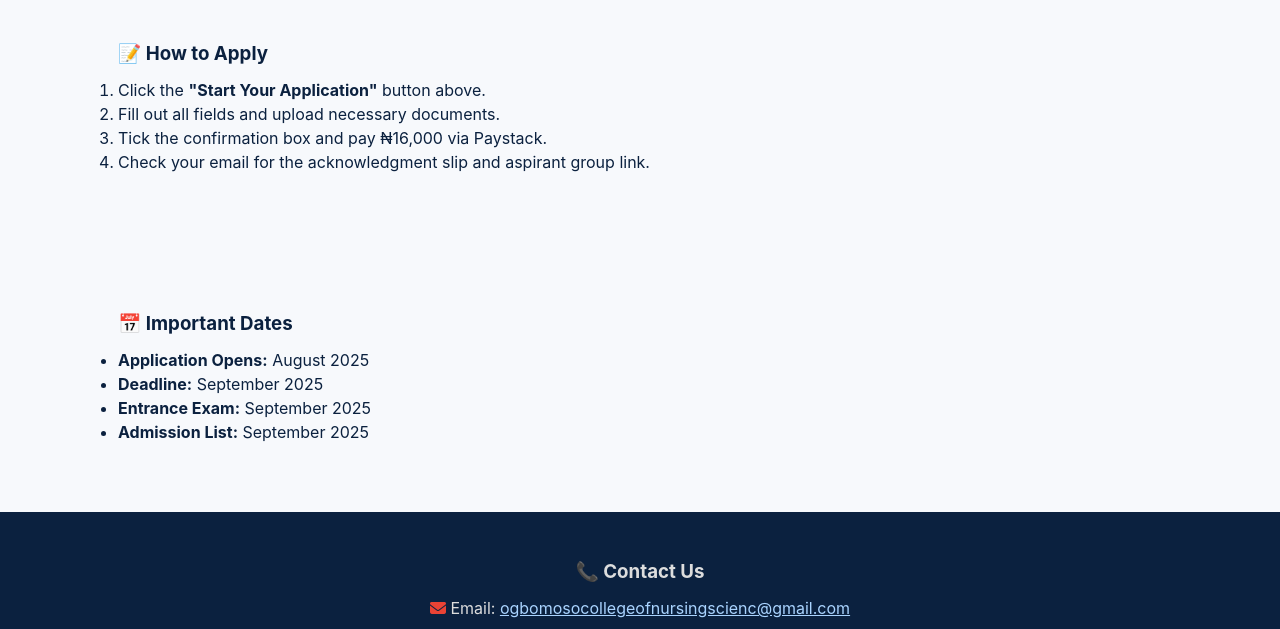
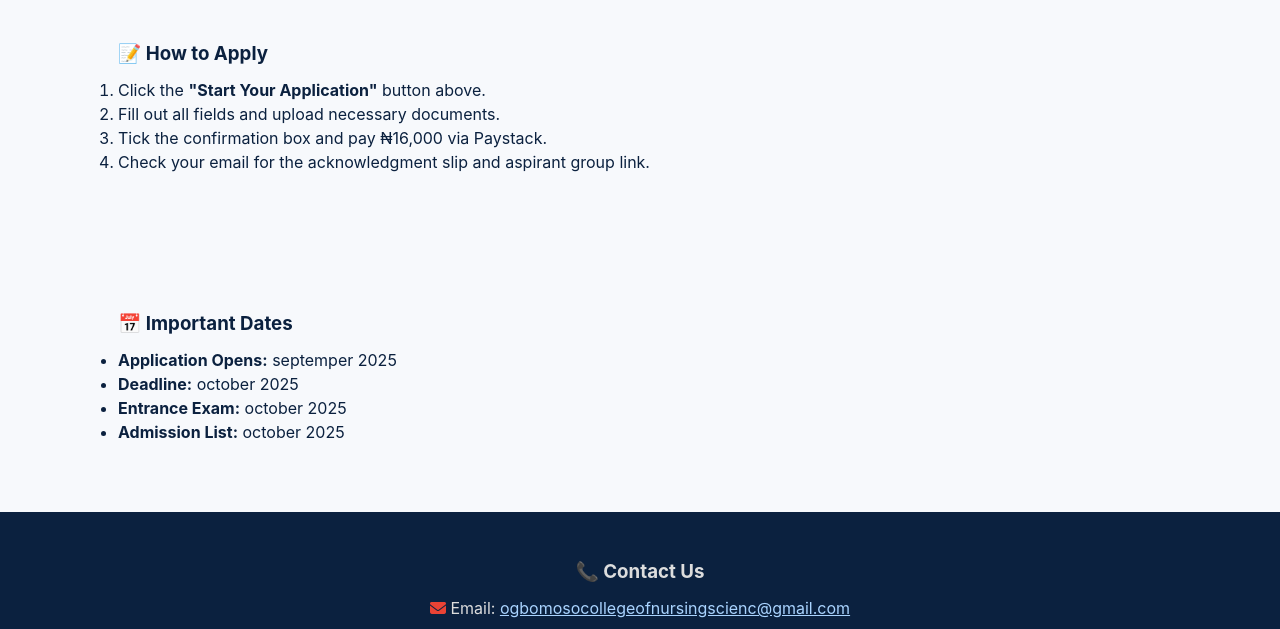
Before and after one commit to Giftfx-ship/ocns-admissions, a website: page index.html in a window 1280 px wide. Shown: the part 1686-2315 px from the top of the page. Drawn offline with Linux system fonts and the light colour scheme.

Commit message:
Update index.html

```diff
--- a/index.html
+++ b/index.html
@@ -246,10 +246,10 @@
     <div class="wrap">
       <h3 class="section-title">📅 Important Dates</h3>
       <ul>
-        <li><strong>Application Opens:</strong> August 2025</li>
-        <li><strong>Deadline:</strong> September 2025</li>
-        <li><strong>Entrance Exam:</strong> September 2025</li>
-        <li><strong>Admission List:</strong> September 2025</li>
+        <li><strong>Application Opens:</strong> septemper 2025</li>
+        <li><strong>Deadline:</strong> october 2025</li>
+        <li><strong>Entrance Exam:</strong> october 2025</li>
+        <li><strong>Admission List:</strong> october 2025</li>
       </ul>
     </div>
   </section>
```
